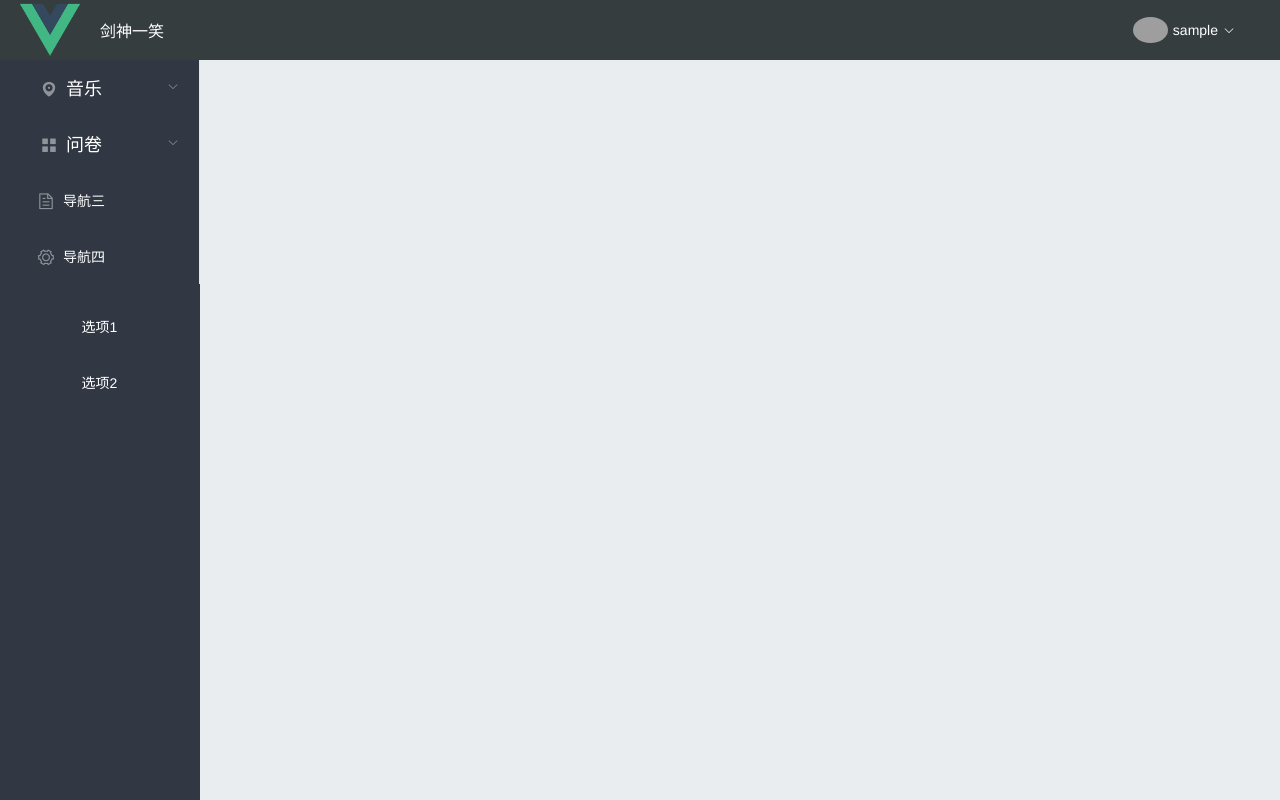
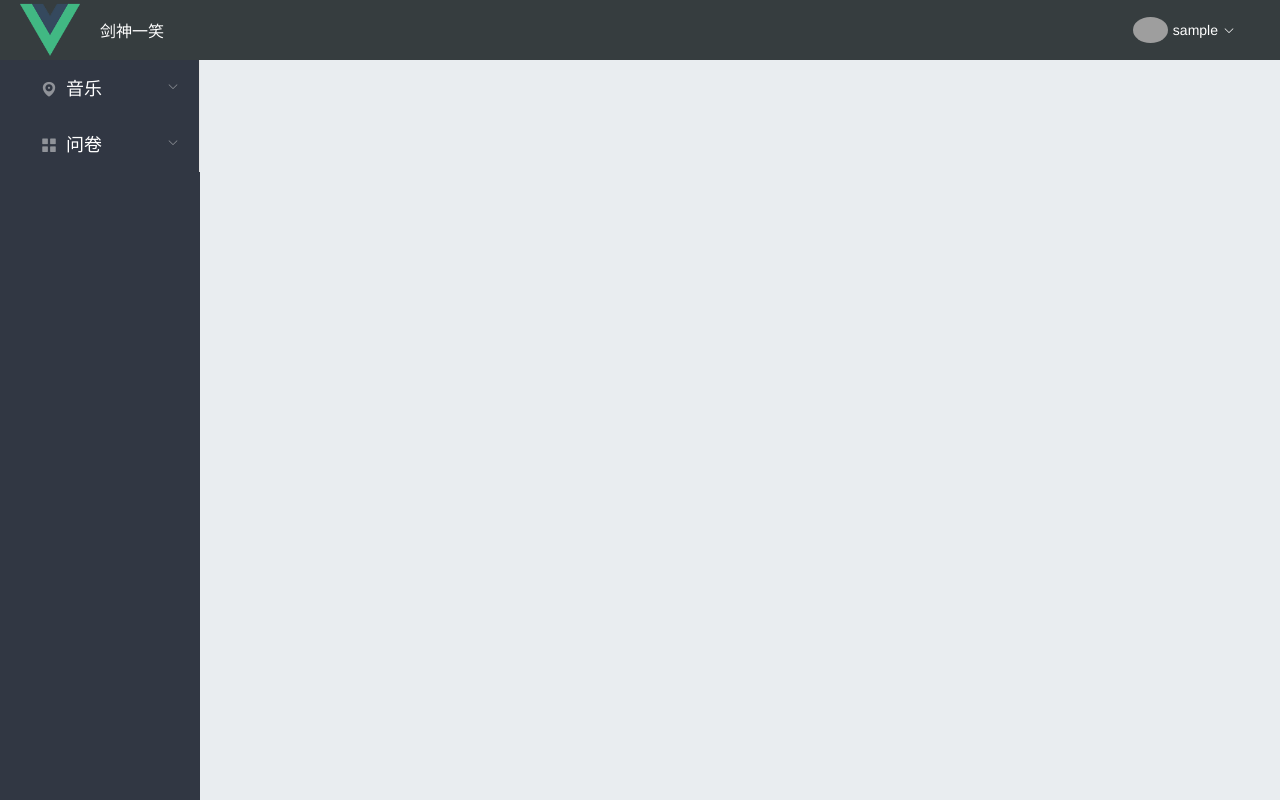
Before and after one commit to 2456259409/clientWebPro, a Vue app: page /login#/index in a window 1280 px wide. Built offline with nearby package versions, Linux system fonts and the light colour scheme; sample sign-in values are in the browser's storage; grey boxes are pictures that could not be loaded.

Commit message:
打包上传

```diff
--- a/config/index.js
+++ b/config/index.js
@@ -51,7 +51,7 @@ module.exports = {
     // Paths
     assetsRoot: path.resolve(__dirname, '../dist'),
     assetsSubDirectory: 'static',
-    assetsPublicPath: '/',
+    assetsPublicPath: './',
 
     /**
      * Source Maps
--- a/src/common/api.js
+++ b/src/common/api.js
@@ -1,6 +1,6 @@
 import axios from 'axios'
 import  qs from 'qs'
-const baseUrl='http://127.0.0.1:8888/api';
+const baseUrl='http://cqrjccnu.cn/api';
 const remoteUrl='http://cqrjccnu.cn/';
 var user=JSON.parse(localStorage.getItem('user'));
 // export default {
--- a/src/components/add-paper.vue
+++ b/src/components/add-paper.vue
@@ -26,6 +26,7 @@
             v-model="item1.content"
             clearable>
           </el-input>
+
           <el-input
             v-if="item.code==3"
             type="textarea"
@@ -41,7 +42,8 @@
           </div>
         </div>
 
-        <el-button type="primary" @click="submitPaper" style="margin-top: 80px">提交</el-button>
+        <el-button type="primary" @click="submitPaper" style="margin-top: 80px" v-if="!isEdit">提交</el-button>
+        <el-button type="primary" @click="updatePaper" style="margin-top: 80px" v-if="isEdit">修改</el-button>
         <el-button type="primary" @click="clearPaper" style="margin-top: 80px">清空</el-button>
 
         <div class="button-class">
@@ -60,6 +62,7 @@
         name: "add-paper",
       data(){
           return {
+            isEdit:false,
             activeIndex:-1,
             userInfo:'',
             paper:{
@@ -71,12 +74,18 @@
       created(){
           let id = this.$route.query.id;
           if(id){
+            this.isEdit=true;
             api.apiCall('get','/paper/getById/'+id).then(resolve=>{
               // console.log(resolve.data.data);
               this.paper=resolve.data.data;
             },reject=>{
               this.$message.error('获取数据失败');
             })
+          }else{
+            this.paper={
+              title:'',
+              question:[]
+            };
           }
         // console.log(vm);//当前组件的实例
         let user = api.getStorageItem('user');
@@ -91,6 +100,13 @@
         }
       },
       methods:{
+        updatePaper(){
+          api.apiJsonCall('post','/paper/updatePaper',this.paper).then(resolve=>{
+            this.$message.success('修改成功');
+          },reject=>{
+            this.$message.error('修改失败');
+          })
+        },
         clearPaper(){
           this.paper={};
         },
--- a/src/components/music-search.vue
+++ b/src/components/music-search.vue
@@ -28,8 +28,12 @@
           width="180">
         </el-table-column>
         <el-table-column
-          prop="address"
-          label="时长">
+          fixed="right"
+          label="操作">
+          <template slot-scope="scope">
+            <el-button @click="addToMine(scope.row,scope.row.index)" type="text" size="small">收藏</el-button>
+            <el-button type="text" size="small" @click="playMusic(scope.row,scope.row.index)">播放</el-button>
+          </template>
         </el-table-column>
       </el-table>
     </div>
@@ -41,11 +45,17 @@
         name: "music-search",
       data(){
           return{
-            keyword:'好听的音乐',
+            keyword:'张杰',
             musics:[]
           }
       },
       methods:{
+        addToMine(music,index){
+          console.log(music,index,'任建大侠饶命啊')
+        },
+        playMusic(music,index){
+
+        },
         tableRowClassName({row, rowIndex}) {
           if (rowIndex === 1) {
             return 'warning-row';
--- a/src/views/index.vue
+++ b/src/views/index.vue
@@ -34,10 +34,10 @@
                 <span style="font-size: 18px">音乐</span>
               </div>
             </template>
-            <el-menu-item-group>
+            <el-menu-group>
               <el-menu-item index="1-1" @click="searchMusic">搜索</el-menu-item>
               <el-menu-item index="1-2" @click="mineMusic">我的</el-menu-item>
-            </el-menu-item-group>
+            </el-menu-group>
           </el-submenu>
           <el-submenu index="2">
             <template slot="title">
@@ -46,28 +46,28 @@
                 <span style="font-size: 18px">问卷</span>
               </div>
             </template>
-            <el-menu-item-group>
+            <el-menu-group>
               <el-menu-item index="2-1" @click="addPaper">新增问卷</el-menu-item>
               <el-menu-item index="2-2" @click="myPaper">我的问卷</el-menu-item>
-            </el-menu-item-group>
+            </el-menu-group>
           </el-submenu>
-          <el-menu-item index="3">
-            <div class="item-class">
-              <i class="el-icon-document"></i>
-              <span slot="title">导航三</span>
-            </div>
-          </el-menu-item>
-          <el-menu-item index="4">
-            <div class="item-class">
-              <i class="el-icon-setting"></i>
-              <span slot="title">导航四</span>
-            </div>
-            <el-menu-item-group>
+          <!--<el-menu-item index="3">-->
+            <!--<div class="item-class">-->
+              <!--<i class="el-icon-document"></i>-->
+              <!--<span slot="title">导航三</span>-->
+            <!--</div>-->
+          <!--</el-menu-item>-->
+          <!--<el-menu-item index="4">-->
+            <!--<div class="item-class">-->
+              <!--<i class="el-icon-setting"></i>-->
+              <!--<span slot="title">导航四</span>-->
+            <!--</div>-->
+            <!--<el-menu-item-group>-->
 
-              <el-menu-item index="4-1">选项1</el-menu-item>
-              <el-menu-item index="4-2">选项2</el-menu-item>
-            </el-menu-item-group>
-          </el-menu-item>
+              <!--<el-menu-item index="4-1">选项1</el-menu-item>-->
+              <!--<el-menu-item index="4-2">选项2</el-menu-item>-->
+            <!--</el-menu-item-group>-->
+          <!--</el-menu-item>-->
         </el-menu>
       </el-aside>
       <el-main>
```
